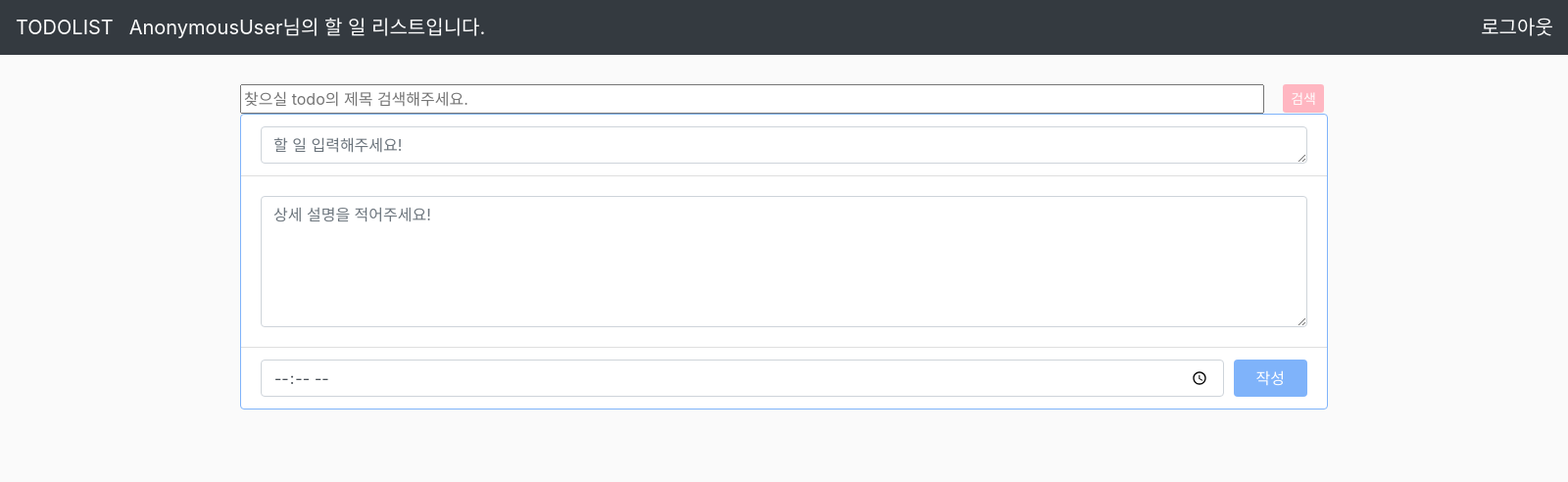
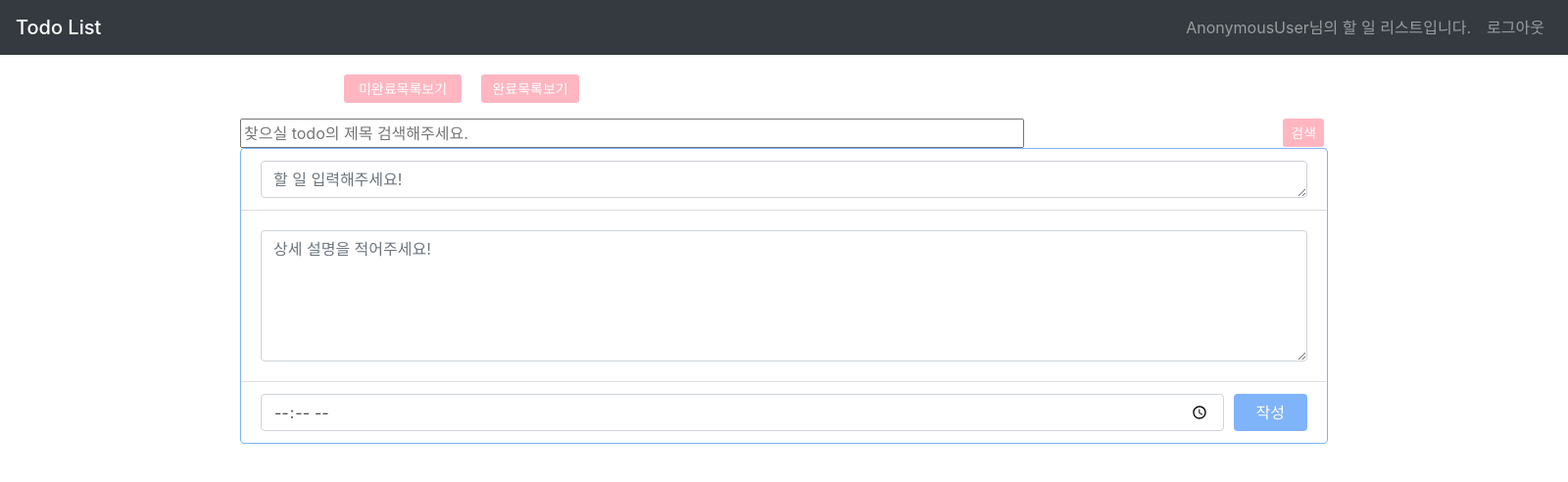
Before and after one commit to parkhongbeen/Todolist_python, a Django app: page /main/add_todo/ in a window 1600 px wide. Shown: the top 492 px of the page at 98% size. Run offline with Django 3.2, Linux system fonts and the light colour scheme; some libraries are stand-ins or nearby versions.

Commit message:
완료만보여주기,미완료만보여주기 버튼 구현

```diff
--- a/app/main/models.py
+++ b/app/main/models.py
@@ -12,3 +12,4 @@ class Todo(models.Model):
     title = models.TextField(max_length=50)
     success = models.BooleanField(default=False)
     user = models.ForeignKey(User, on_delete=models.CASCADE)
+    status = models.BooleanField(default=False)
--- a/app/main/urls.py
+++ b/app/main/urls.py
@@ -7,8 +7,7 @@ urlpatterns = [
     path('add_todo/', views.add_todo, name='add-todo'),
     path('delete_todo/<int:pk>/', views.delete_todo, name='delete-todo'),
     path('edit_todo/<int:pk>', views.edit_todo, name='update-todo'),
-    path('<int:pk>/do/', views.do_todo, name='do-todo'),
-    path('<int:pk>/do_not/', views.do_not_todo, name='do-not-todo'),
+    path('do_or_not/<int:pk>/', views.do_or_not_todo, name='do-todo'),
     path('login/', views.login_view, name='login'),
     path('logout/', views.logout_view, name='logout'),
 ]
--- a/app/main/views.py
+++ b/app/main/views.py
@@ -7,11 +7,13 @@ from .forms import PostCreateForm, TodoUpdateForm, LoginForm, SignupForm
 def todo_list(request):
     todo = Todo.objects.all().order_by('-pk')
     search = request.GET.get('search')
+    completed = request.GET.get('completed')
     if search:
         queryset = todo.filter(title__icontains=search)
     else:
         queryset = todo
-
+    if completed:
+        queryset = todo.filter(status=completed)
     context = {
         'todo_list': queryset
     }
@@ -61,20 +63,14 @@ def edit_todo(request, pk):
         return render(request, 'main/todo_edit.html', context)
 
 
-def do_todo(request, pk):
+def do_or_not_todo(request, pk):
     todo = Todo.objects.get(pk=pk)
-    # user = request.user
-
-    todo.success = True
-    todo.save()
-    return redirect('main:todo-list')
-
-
-def do_not_todo(request, pk):
-    todo = Todo.objects.get(pk=pk)
-
-    todo.success = False
-    todo.save()
+    if todo.status:
+        todo.status = False
+        todo.save()
+    else:
+        todo.status = True
+        todo.save()
     return redirect('main:todo-list')
 
 
--- a/app/templates/base.html
+++ b/app/templates/base.html
@@ -11,7 +11,7 @@
     <title>Toto-list</title>
     {% block head %}{% endblock %}
 </head>
-<body style="background-color: rgb(250, 250, 250);">
+<body>
 {% block content %}
 {% endblock %}
 </body>
--- a/app/templates/main/todo-list.html
+++ b/app/templates/main/todo-list.html
@@ -2,16 +2,46 @@
 
 {% block content %}
 <div class="wrapper">
-    <header class="header">
-        <div class="logo-container" style="margin-bottom: 30px;">
-            <nav class="navbar navbar-expand navbar-dark bg-dark">
-                <a href="#" class="navbar-brand">TODOLIST</a>
-                <dev class="navbar-brand" style="font-size: 1.25rem;">{{ request.user }}님의 할 일 리스트입니다.</dev>
-                <a href="{% url 'main:logout' %}" style="margin-left: 1000px;" class="navbar-brand">로그아웃</a>
-            </nav>
+    <!--    <header class="header">-->
+    <!--        <div class="logo-container" style="margin-bottom: 30px;">-->
+    <!--            <nav class="navbar navbar-expand navbar-dark bg-dark">-->
+    <!--                <a href="" class="navbar-brand">TODOLIST</a>-->
+    <!--                <dev class="navbar-brand" style="font-size: 1.25rem;">{{ request.user }}님의 할 일 리스트입니다.</dev>-->
+    <!--                <a href="{% url 'main:logout' %}" style="margin-left: 1000px;" class="navbar-brand">로그아웃</a>-->
+    <!--            </nav>-->
+    <!--        </div>-->
+    <!--    </header>-->
+
+    <nav class="navbar navbar-expand-md navbar-dark bg-dark">
+        <a class="navbar-brand mb-0 h1" href="{% url 'main:todo-list' %}">Todo List</a>
+
+        <div class="collapse navbar-collapse" id="navbarCollapse">
+            <ul class="navbar-nav ml-auto">
+                <li>
+                    <dev class="nav-link float-right">{{ request.user }}님의 할 일 리스트입니다.</dev>
+                </li>
+                <li class="nav-item">
+                    <a class="nav-link float-left" href="{% url 'main:logout' %}">로그아웃</a>
+                </li>
+            </ul>
         </div>
-    </header>
+    </nav>
+
+
     <div class="container">
+        <header class="blog-header py-3">
+            <div class="row flex-nowrap justify-content-between align-items-center">
+                <div class="col-4 pt-1">
+                    <a class="btn btn-sm mr-1 ml-3"
+                       style="width: 100px; color: #fff; background-color: #FFB6C1; border: #FFB6C1; float:right;"
+                       href="?completed=1">완료목록보기</a>
+                    <a class="btn btn-sm mr-1 ml-3"
+                       style="width: 120px; color: #fff; background-color: #FFB6C1; border: #FFB6C1; float:right;"
+                       href="?completed=0">미완료목록보기</a>
+                </div>
+            </div>
+
+        </header>
         <div class="content">
             <div class="content">
                 <div class="row row-cols-1 row-cols-md-3 show-all">
@@ -46,8 +76,8 @@
                                         수정
                                     </button>
                                 </form>
-                                {% if todo.success %}
-                                <form action="{% url 'main:do-not-todo' pk=todo.pk %}" method="POST">
+                                {% if todo.status %}
+                                <form action="{% url 'main:do-todo' pk=todo.pk %}" method="POST">
                                     {% csrf_token %}
                                     <button type="submit" class="btn btn-sm mr-1 ml-3"
                                             style="color: #fff; background-color: #7FB3FA; border: #7FB3FA; float:right;">
@@ -79,9 +109,10 @@
 
             <form action="{% url 'main:todo-list' %}" method="GET">
                 {% csrf_token %}
-                <input type="text" name="search" placeholder="찾으실 todo의 제목 검색해주세요." style="width: 1045px;" value="{{ search }}">
+                <input type="text" name="search" placeholder="찾으실 todo의 제목 검색해주세요." style="width: 800px;"
+                       value="{{ search }}">
                 <input type="submit" class="btn btn-sm mr-1 ml-3" value="검색"
-                        style="color: #fff; background-color: #FFB6C1; border: #FFB6C1; float:right;">
+                       style="color: #fff; background-color: #FFB6C1; border: #FFB6C1; float:right;">
             </form>
 
             <form action="{% url 'main:add-todo' %}" method="POST">
@@ -108,5 +139,4 @@
         </div>
     </div>
 </div>
-</div>
 {% endblock %}
```
Also changed, not shown: app/db.sqlite3, app/main/migrations/0002_todo_status.py (added).
